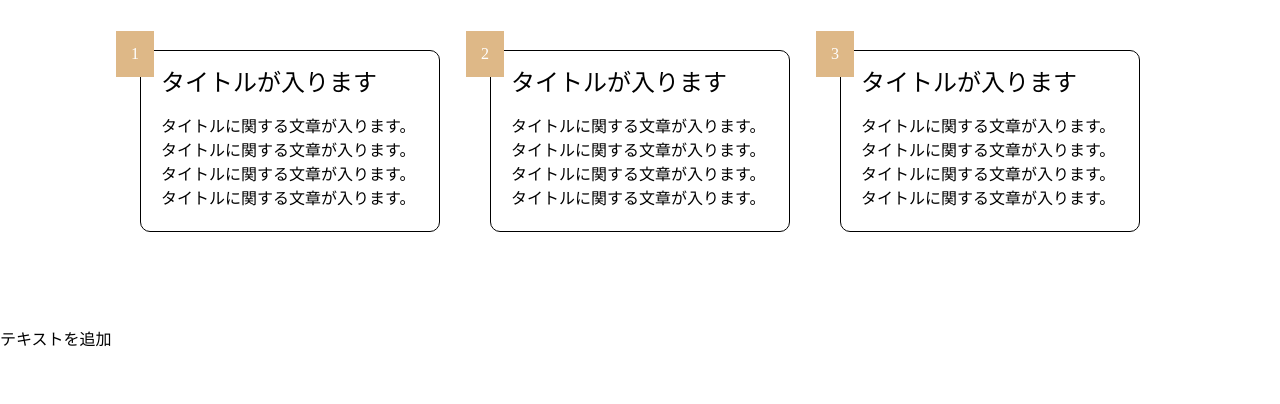
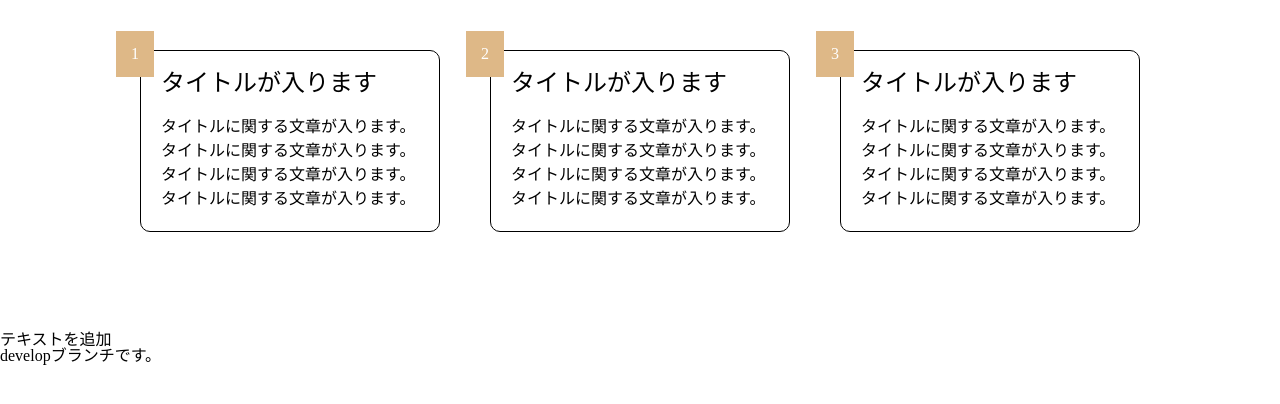
Before and after one commit to yujiroN/position, a plain HTML site: page index.html in a window 1280 px wide. Drawn offline with Linux system fonts and the light colour scheme.

Commit message:
テキスト1行を追加しました。

```diff
--- a/index.html
+++ b/index.html
@@ -28,6 +28,7 @@
 </div>
 
 <p>テキストを追加</p>
+<p>developブランチです。</p>
 
 
     <script src="js/main.js"></script>
```
